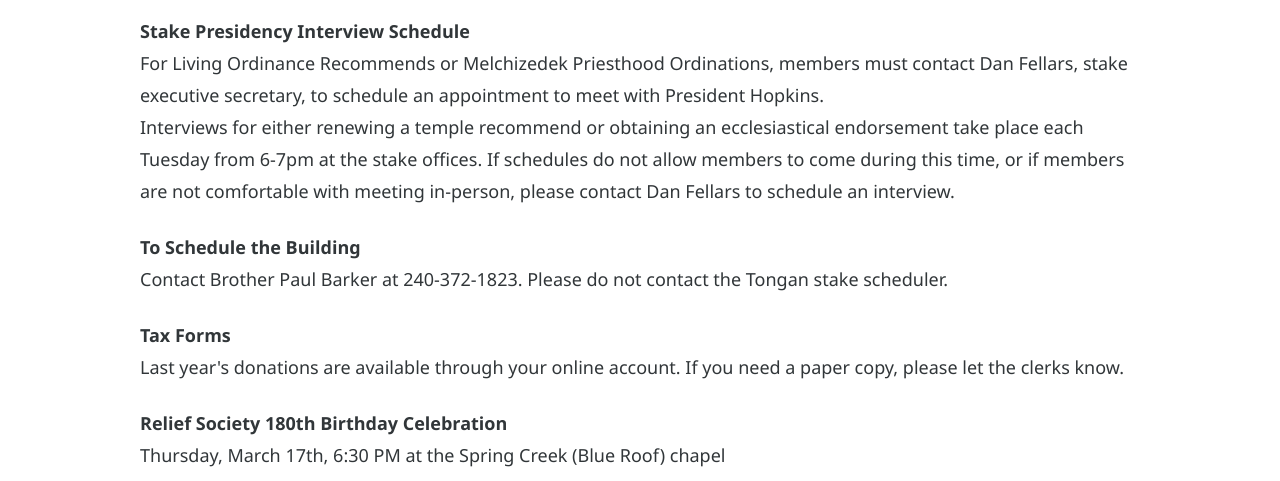
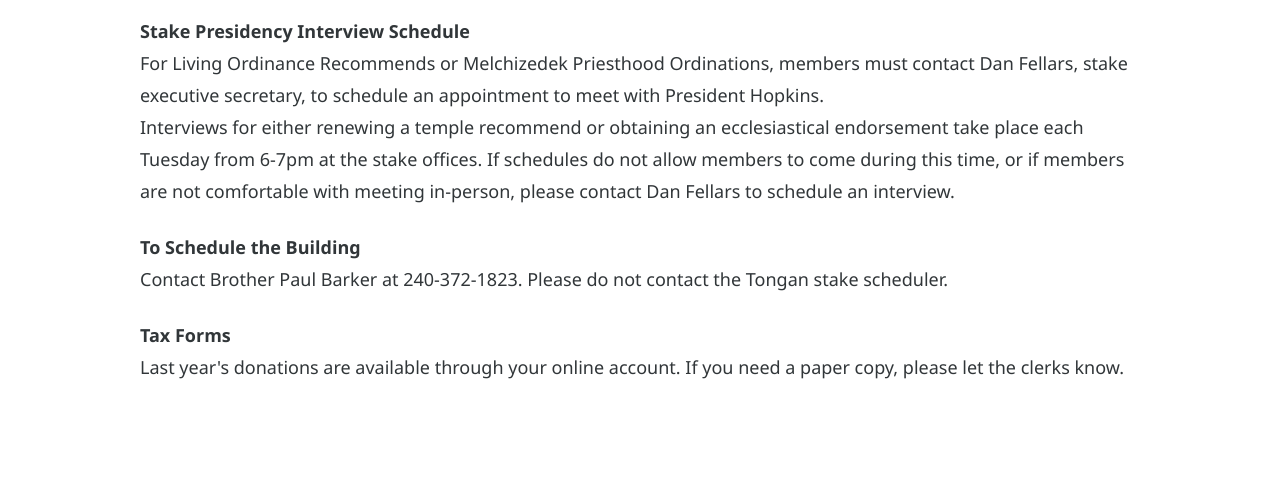
Before and after one commit to sc11clerk/sc11clerk.github.io, a plain HTML site: page index.html in a window 1280 px wide. Shown: the part 319-800 px from the top of the page. Drawn offline with nearby package versions, Linux system fonts and the light colour scheme.

Commit message:
removed announcement for relief society birthday celebration

```diff
--- a/index.html
+++ b/index.html
@@ -54,9 +54,6 @@
                     <p><strong>Tax Forms</strong><br />
                         Last year's donations are available through your online account. If you need a paper copy,
                         please let the clerks know.
-                    </p>
-                    <p><strong>Relief Society 180th Birthday Celebration</strong><br />
-                        Thursday, March 17th, 6:30 PM at the Spring Creek (Blue Roof) chapel
                     </p>
                 </div>
                 <div id="links">
```
